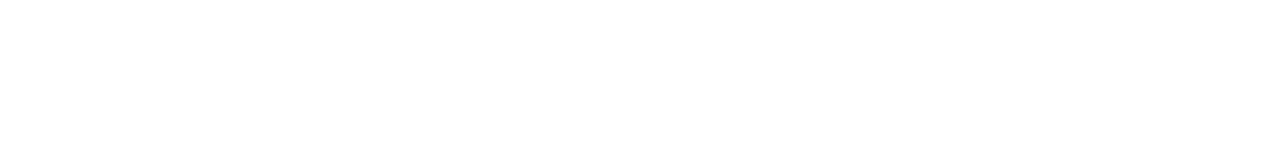
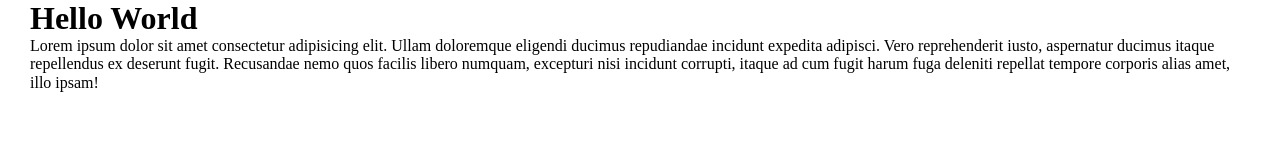
Before and after one commit to akhrorwork/coffeeroaster, a plain HTML site: page index.html in a window 1280 px wide. Drawn offline with Linux system fonts and the light colour scheme.

Commit message:
heading and some paragraph textes added

```diff
--- a/index.html
+++ b/index.html
@@ -17,7 +17,19 @@
     <!-- HEADER END -->
 
     <!-- MAIN START -->
-    <main class="main"></main>
+    <main class="main">
+      <div class="container">
+        <h1>Hello World</h1>
+        <p>
+          Lorem ipsum dolor sit amet consectetur adipisicing elit. Ullam
+          doloremque eligendi ducimus repudiandae incidunt expedita adipisci.
+          Vero reprehenderit iusto, aspernatur ducimus itaque repellendus ex
+          deserunt fugit. Recusandae nemo quos facilis libero numquam, excepturi
+          nisi incidunt corrupti, itaque ad cum fugit harum fuga deleniti
+          repellat tempore corporis alias amet, illo ipsam!
+        </p>
+      </div>
+    </main>
     <!-- MAIN END -->
 
     <!-- FOOTER START -->
```
